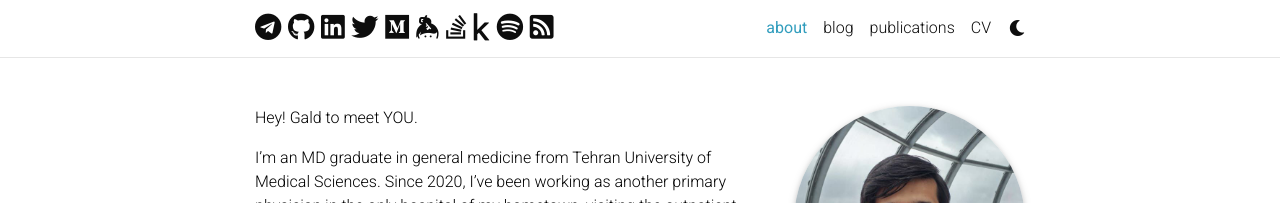
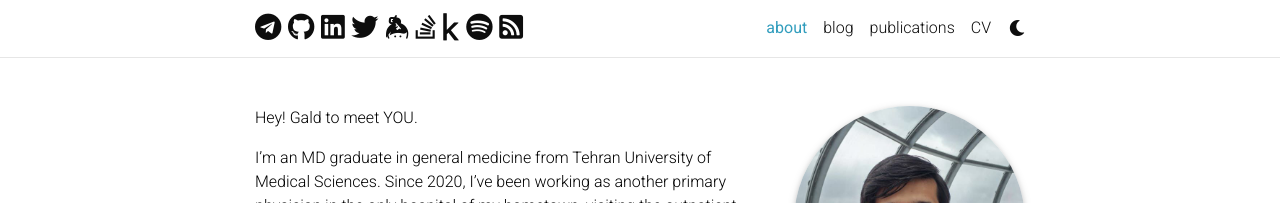
Before and after one commit to qomhmd/qomhmd.github.io, a Jekyll site: the page built from _pages/about.md, in a window 1280 px wide. Shown: the top 203 px of the page. Built offline with Jekyll 4.4.1, drawn with Linux system fonts in a browser that asks for light colours; comment, search, counter and statistics services are not loaded; a style sheet for code colours, icons or effects is not loaded.

```diff
--- a/_config.yml
+++ b/_config.yml
@@ -76,7 +76,7 @@
 semanticscholar_id: # your Semantic Scholar ID
 whatsapp_number: # your WhatsApp number (full phone number in international format. Omit any zeroes, brackets, or dashes when adding the phone number in international format.)
 orcid_id: 0000-0001-7547-302X # your ORCID ID
-medium_username: qomhmd # your Medium username
+medium_username: #qomhmd # your Medium username
 quora_username: # your Quora username
 publons_id: #AGB-2828-2022 # your ID on Publons
 research_gate_profile: Mohammad-Qodrati # your profile on ResearchGate
```
